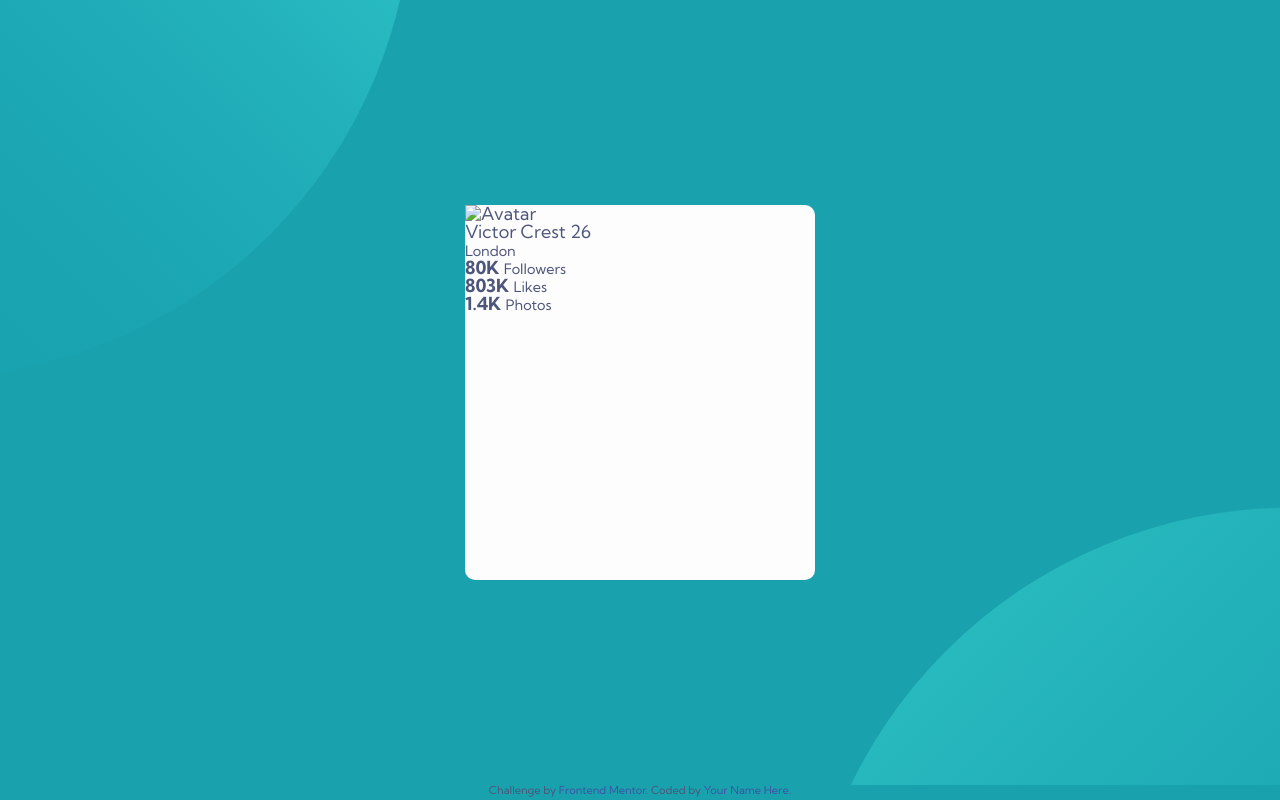
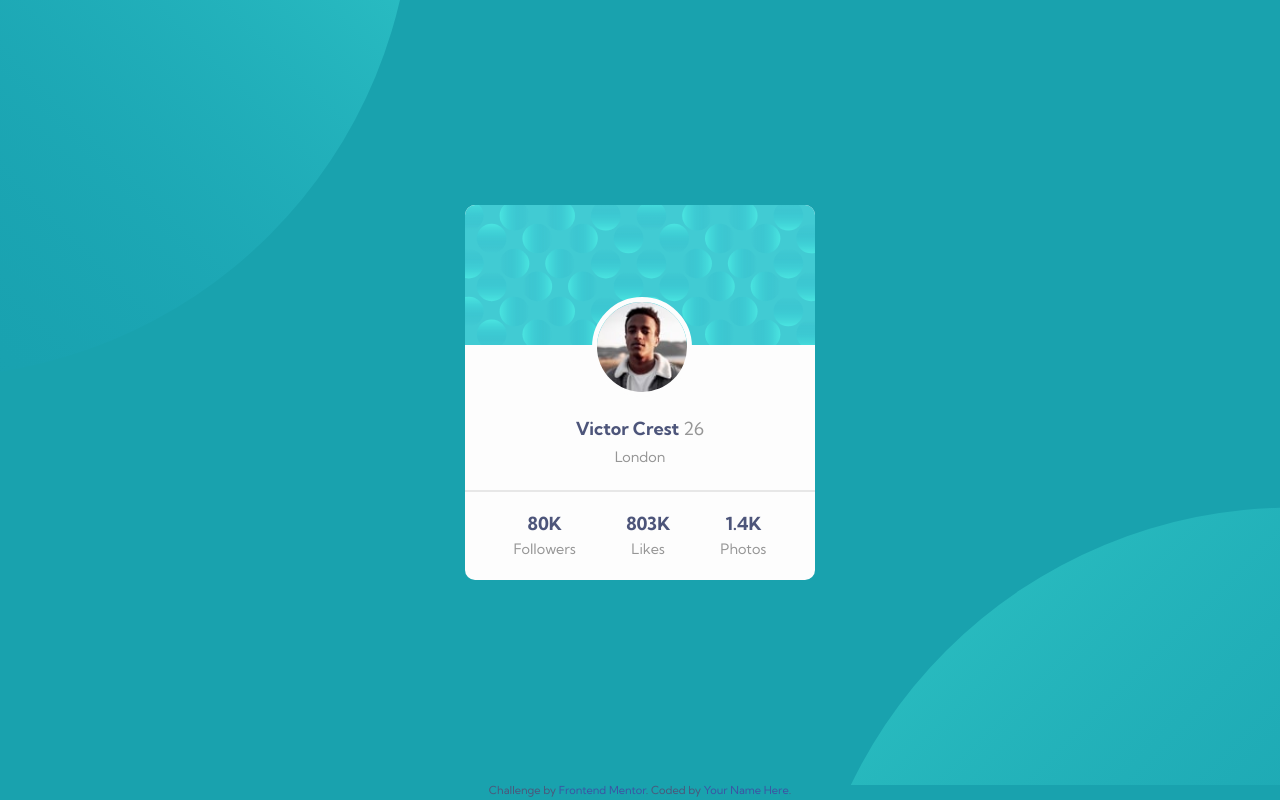
Before and after one commit to gbmatheus/profile-card-component, a plain HTML site: page index.html in a window 1280 px wide. Drawn offline with Linux system fonts and the light colour scheme; files whose address does not match are found by name.

Commit message:
Removed tag styles  in the index

```diff
--- /dev/null
+++ b/assets/css/attribution.css
@@ -0,0 +1,9 @@
+/* Feel free to remove these styles or customise in your own stylesheet 👍 */
+.attribution {
+  font-size: 11px;
+  text-align: center;
+}
+
+.attribution a {
+  color: hsl(228, 45%, 44%);
+}
--- a/index.html
+++ b/index.html
@@ -15,35 +15,27 @@
   <link href="./assets/css/reset.css" rel="stylesheet">
   <link href="./assets/css/content.css" rel="stylesheet">
   <link href="./assets/css/profile.css" rel="stylesheet">
-
-  <!-- Feel free to remove these styles or customise in your own stylesheet 👍 -->
-  <style>
-    .attribution {
-      font-size: 11px;
-      text-align: center;
-    }
-
-    .attribution a {
-      color: hsl(228, 45%, 44%);
-    }
-  </style>
+  <link href="./assets/css/profile/profile-header.css" rel="stylesheet">
+  <link href="./assets/css/profile/profile-about.css" rel="stylesheet">
+  <link href="./assets/css/profile/profile-info.css" rel="stylesheet">
+  <link href="./assets/css/attribution.css" rel="stylesheet">
 </head>
 
 <body>
   <main class="content">
     <section class="profile">
-      <div class="profile__detail">
         <div class="profile__header">
           <img class="profile__avatar"
-          src="./images/image-victor.jpg" alt="Avatar" >
+            src="./assets/img/image-victor.jpg" alt="Avatar" >
         </div>
         <div class="profile__about">
           <p class="profile__name">Victor Crest <span class="profile__age">26</span></p>
-          <small class="profile__city">
+          <small class="profile__location">
             London
           </small>
         </div>
         <div>
+        <div class="profile__info">
           <ul class="profile__list">
             <li class="profile__item">
               <strong class="profile__metric">80K</strong>
@@ -62,11 +54,10 @@
       </div>
   </section>
   </main>
-  <footer>
-    <div class="attribution">
+  <!-- Feel free to remove these styles or customise in your own stylesheet 👍 -->
+  <footer class="attribution">
     Challenge by <a href="https://www.frontendmentor.io?ref=challenge" target="_blank">Frontend Mentor</a>.
     Coded by <a href="#">Your Name Here</a>.
-    </div>
   </footer>
 </body>
 
```
Lines whose indentation alone changed are shown as unchanged.
